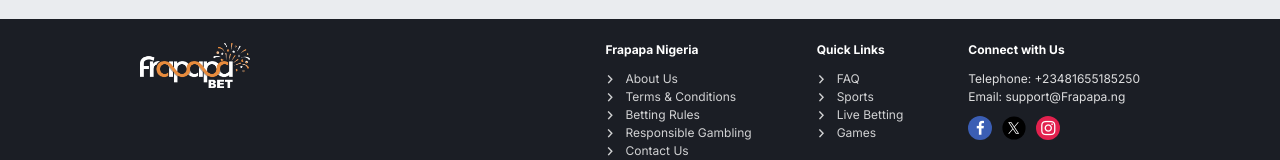
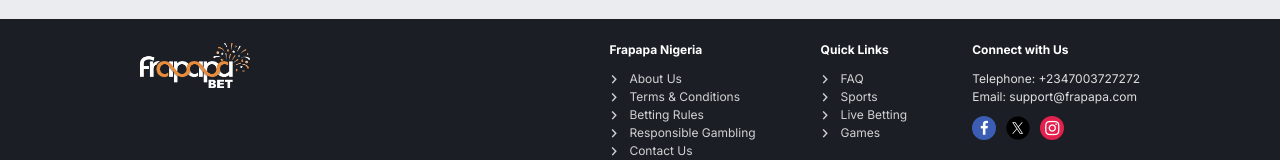
Before and after one commit to loluskii/sporty-clone-web, a Vue app: page /CMS/TandC in a window 1280 px wide. Shown: the part 398-558 px from the top of the page. Built offline with nearby package versions, Linux system fonts and the light colour scheme; no server answers; a web font is replaced by a local one; what vue-query would draw is missing.

Commit message:
footer corrections

```diff
--- a/src/components/Shared/Footer.vue
+++ b/src/components/Shared/Footer.vue
@@ -67,16 +67,16 @@
         <li class="x-col-wrapper">
           <h6 class="x-col-title" data-cms-key="connect_with_us">Connect with Us</h6>
           <address class="x-col-content x-contact">
-            <div data-cms-key="tell_phone_number">Telephone: +23481655185250</div>
-            <div data-cms-key="mail_to">Email: support@{{ utilsStore.brandName }}.ng</div>
+            <div data-cms-key="tell_phone_number">Telephone: +2347003727272 </div>
+            <div data-cms-key="mail_to">Email: support@frapapa.com</div>
             <div class="d-flex mt-10p">
               <address class="mr-10p">
-                <a href="https://www.facebook.com/" target="_blank"
+                <a href="https://www.facebook.com/frapapaofficialng" target="_blank"
                   ><i class="x-icon x-icon-fb"></i
                 ></a>
               </address>
               <address class="mr-10p">
-                <a href="https://twitter.com/" target="_blank"
+                <a href="https://twitter.com/frapapabet" target="_blank"
                   ><svg
                     viewBox="0 0 29 28"
                     fill="none"
@@ -95,7 +95,7 @@
                 </a>
               </address>
               <address class="mr-10p">
-                <a href="https://www.instagram.com/" target="_blank"
+                <a href="https://www.instagram.com/frapapaofficialng" target="_blank"
                   ><i class="x-icon x-icon-ins"></i
                 ></a>
               </address>
```
